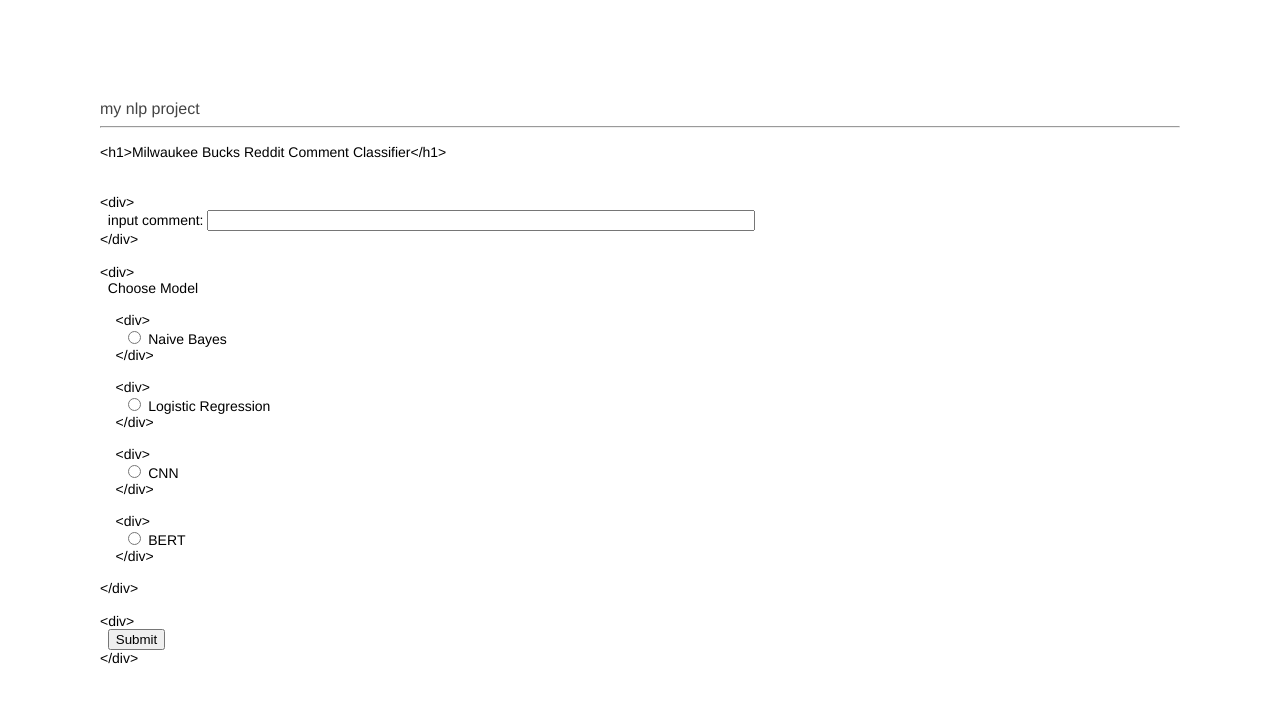
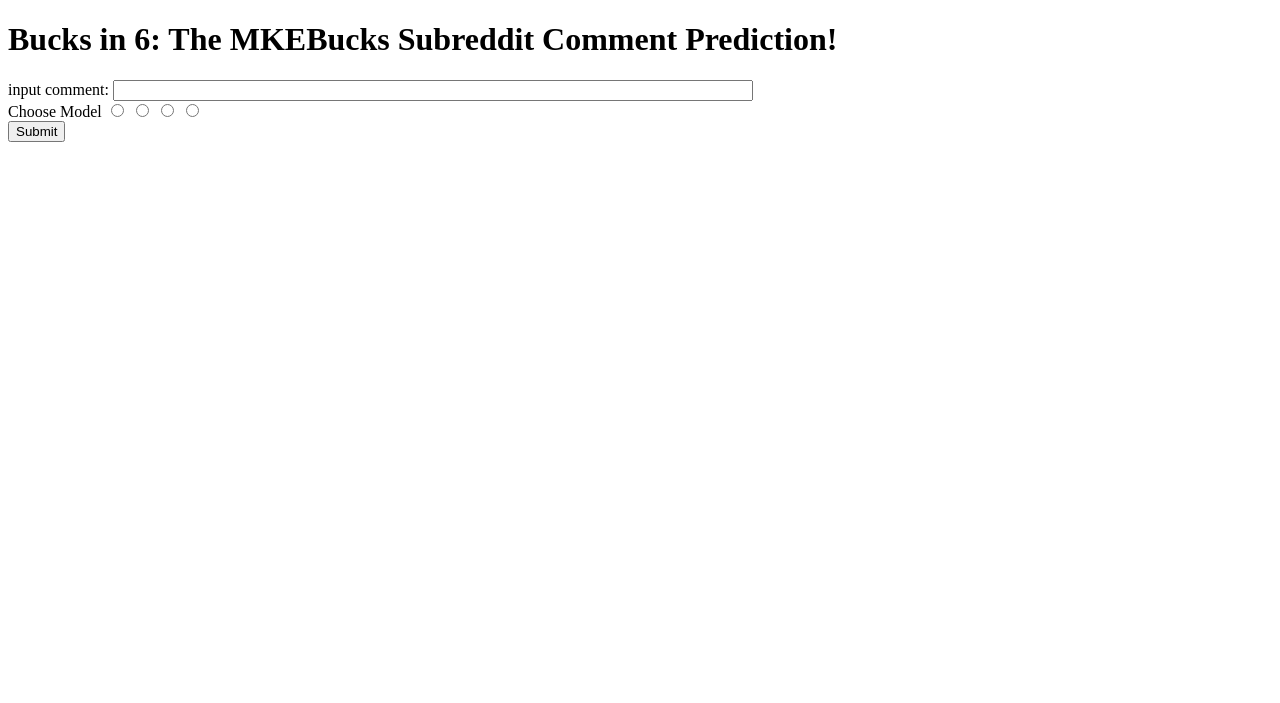
Before and after one commit to tulane-cmps6730/project-reddit, a Flask app: page / in a window 1280 px wide. Shown: the top 703 px of the page. Run offline with Flask 2, Linux system fonts and the light colour scheme; parts of the project's set-up code (start-up, migrations or seed data) failed here and were passed over.

Commit message:
Update template

```diff
--- a/nlp/app/templates/myform.html
+++ b/nlp/app/templates/myform.html
@@ -1,41 +1,34 @@
-<!DOCTYPE html PUBLIC "-//W3C//DTD HTML 4.01//EN" "http://www.w3.org/TR/html4/strict.dtd">
-<html>
+<!-- my-form.html -->
+
+<!DOCTYPE html>
+<html lang="en">
 <head>
-  <meta http-equiv="Content-Type" content="text/html; charset=utf-8">
-  <meta http-equiv="Content-Style-Type" content="text/css">
-  <title></title>
-  <meta name="Generator" content="Cocoa HTML Writer">
-  <meta name="CocoaVersion" content="2299.4">
-  <style type="text/css">
-    p.p1 {margin: 0.0px 0.0px 0.0px 0.0px; font: 14.0px Helvetica; color: #000000; -webkit-text-stroke: #ffffff; background-color: #000000; background-color: rgba(0, 0, 0, 0)}
-    p.p2 {margin: 0.0px 0.0px 0.0px 0.0px; font: 14.0px Helvetica; color: #000000; -webkit-text-stroke: #ffffff; background-color: #000000; background-color: rgba(0, 0, 0, 0); min-height: 17.0px}
-    span.s1 {font-kerning: none}
-  </style>
+    <meta charset="UTF-8">
+    <meta name="viewport" content="width=device-width, initial-scale=1.0">
+    <title>Prediction Form</title>
 </head>
 <body>
-<p class="p1"><span class="s1">{% extends "base.html" %}</span></p>
-<p class="p1"><span class="s1">{% block content %}</span></p>
-<p class="p1"><span class="s1">&lt;h1&gt;Milwaukee Bucks Reddit Comment Classifier&lt;/h1&gt;</span></p>
-<p class="p2"><span class="s1"></span><br></p>
-<p class="p1"><span class="s1">{{ form.hidden_tag() }}</span></p>
-<p class="p2"><span class="s1"></span><br></p>
-<p class="p1"><span class="s1">&lt;div&gt;</span></p>
-<p class="p1"><span class="s1"><span class="Apple-converted-space">  </span>{{ form.input_field.label }} {{ form.input_field(size=32) }}</span></p>
-<p class="p1"><span class="s1">&lt;/div&gt;</span></p>
-<p class="p2"><span class="s1"></span><br></p>
-<p class="p1"><span class="s1">&lt;div&gt;</span></p>
-<p class="p1"><span class="s1"><span class="Apple-converted-space">  </span>{{ form.model_choice.label }}</span></p>
-<p class="p1"><span class="s1"><span class="Apple-converted-space">  </span>{% for subfield in form.model_choice %}</span></p>
-<p class="p1"><span class="s1"><span class="Apple-converted-space">    </span>&lt;div&gt;</span></p>
-<p class="p1"><span class="s1"><span class="Apple-converted-space">      </span>{{ subfield }} {{ subfield.label }}</span></p>
-<p class="p1"><span class="s1"><span class="Apple-converted-space">    </span>&lt;/div&gt;</span></p>
-<p class="p1"><span class="s1"><span class="Apple-converted-space">  </span>{% endfor %}</span></p>
-<p class="p1"><span class="s1">&lt;/div&gt;</span></p>
-<p class="p2"><span class="s1"></span><br></p>
-<p class="p1"><span class="s1">&lt;div&gt;</span></p>
-<p class="p1"><span class="s1"><span class="Apple-converted-space">  </span>{{ form.submit() }}</span></p>
-<p class="p1"><span class="s1">&lt;/div&gt;</span></p>
-<p class="p2"><span class="s1"></span><br></p>
-<p class="p1"><span class="s1">{% endblock %}</span></p>
+    <h1>Bucks in 6: The MKEBucks Subreddit Comment Prediction! </h1>
+    <form method="POST">
+        {{ form.csrf_token }}
+        <div>
+            {{ form.input_field.label }}
+            {{ form.input_field }}
+        </div>
+        <div>
+            {{ form.model_choice.label }}
+            {% for choice in form.model_choice %}
+                <label>{{ choice }}</label>
+            {% endfor %}
+        </div>
+        <div>
+            {{ form.submit(class="btn btn-primary") }}
+        </div>
+    </form>
+    {% if prediction %}
+        <h2>Prediction:</h2>
+        <p>Label: {{ prediction }}</p>
+        <p>Confidence: {{ confidence }}%</p>
+    {% endif %}
 </body>
 </html>
```
